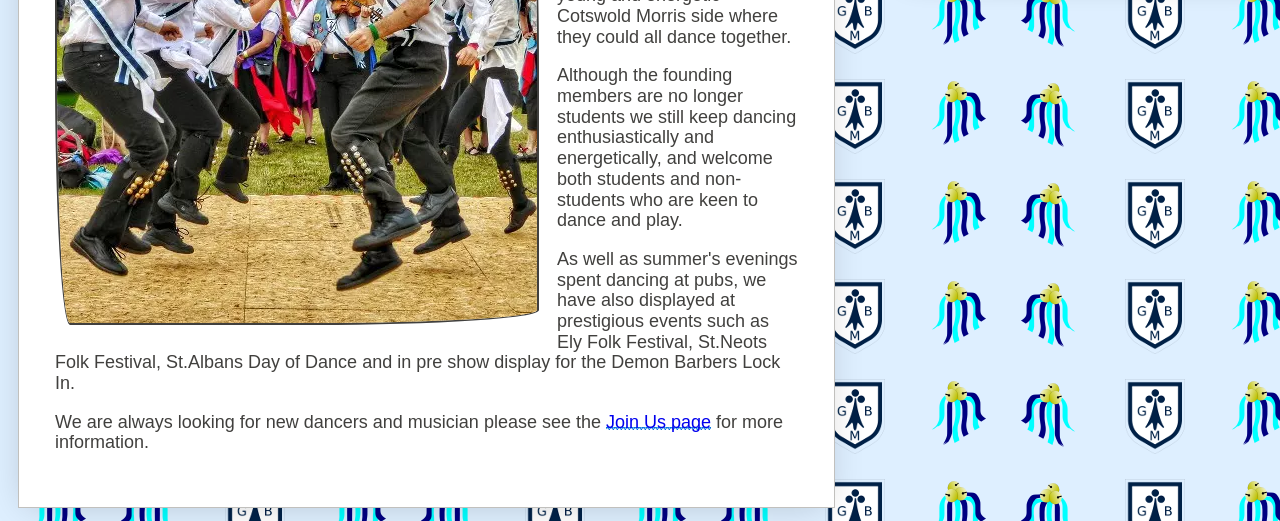
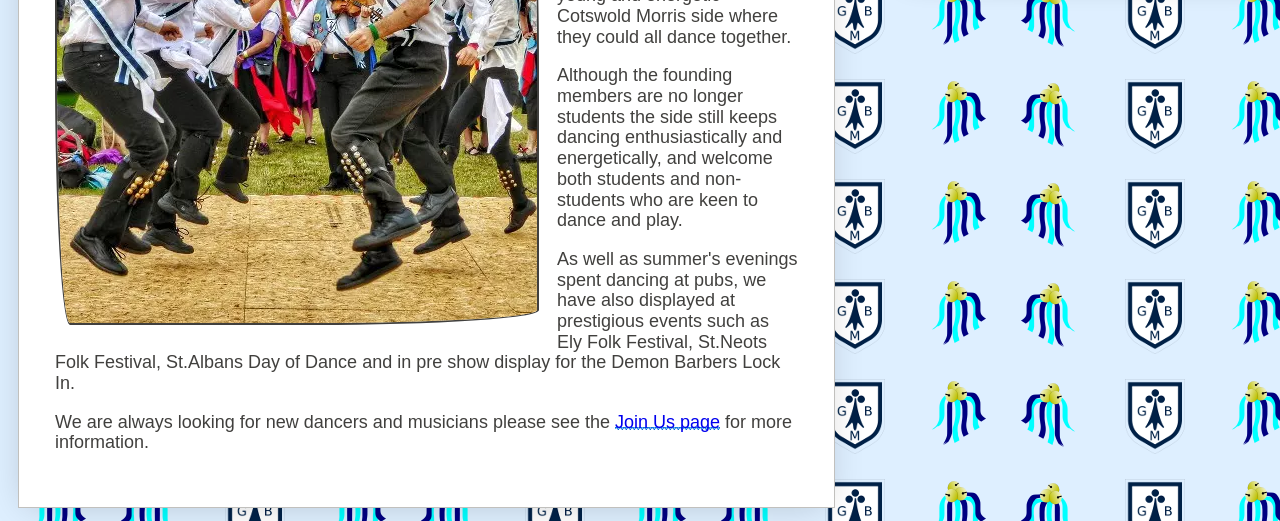
Before and after one commit to prmartinuk/GrantaBlueMorris, a Jekyll site: the page built from index.html, in a window 1280 px wide. Shown: the part 1237-1758 px from the top of the page. Built offline with Jekyll 4.4.1, drawn with Linux system fonts in a browser that asks for light colours; some web fonts are replaced.

Commit message:
Correct typos

```diff
--- a/index.html
+++ b/index.html
@@ -49,9 +49,9 @@ window.fbAsyncInit = function() {
 		{% include img480.html baseName="elyFF" alt="Granta Blue dancing at Ely Folk Festival" class="float-left" %}
 		<p>Granta Blue Morris is a mixed gender Cotswold side based in Cambridge in the UK.</p>
 		<p>We were formed in 2010 as a University of Cambridge society by a small group of friends wanting to have a young and energetic Cotswold Morris side where they could all dance together.</p>
-		<p>Although the founding members are no longer students we still keep dancing enthusiastically and energetically, and welcome both students and non-students who are keen to dance and play.</p>
+		<p>Although the founding members are no longer students the side still keeps dancing enthusiastically and energetically, and welcome both students and non-students who are keen to dance and play.</p>
 		<p>As well as summer's evenings spent dancing at pubs, we have also displayed at prestigious events such as Ely Folk Festival, St.Neots Folk Festival, St.Albans Day of Dance and in pre show display for the Demon Barbers Lock In.</p>
-		<p>We are always looking for new dancers and musician please see the <a href="join-us.html">Join Us page</a> for more information.</p>
+		<p>We are always looking for new dancers and musicians please see the <a href="join-us.html">Join Us page</a> for more information.</p>
 	</div>
 	</div>
 
```
